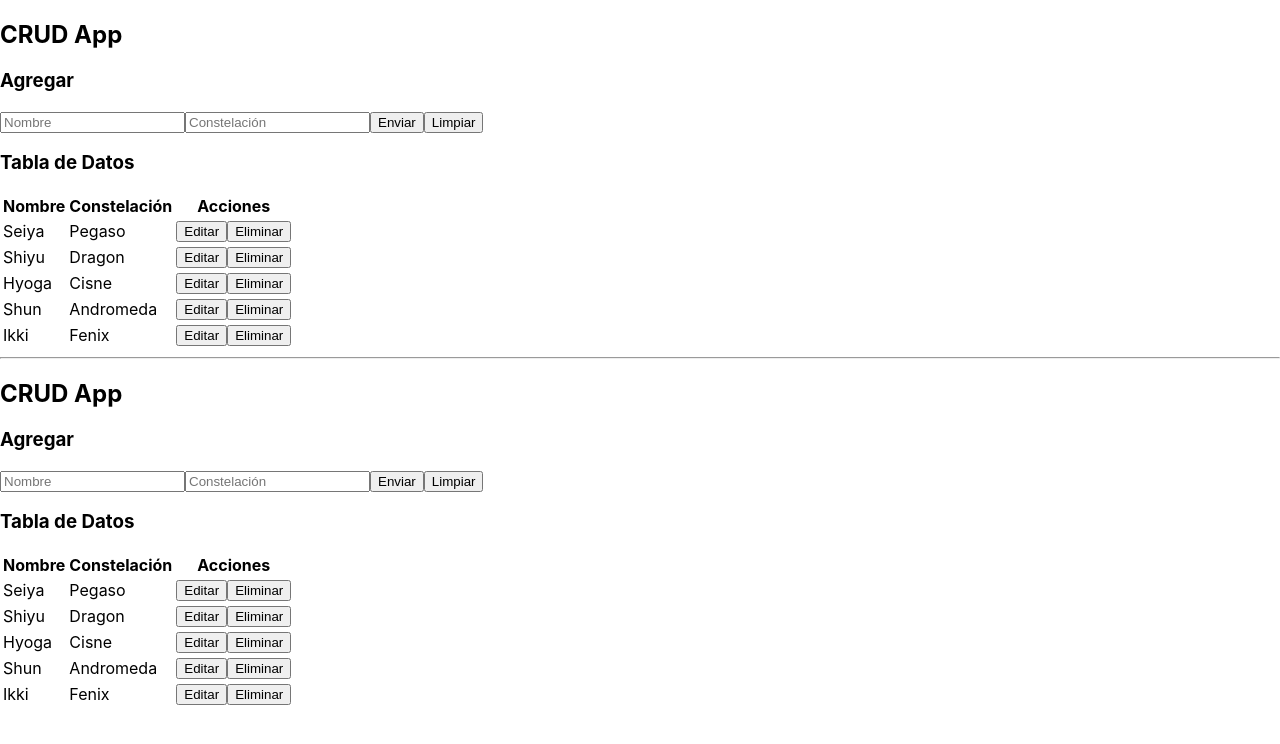
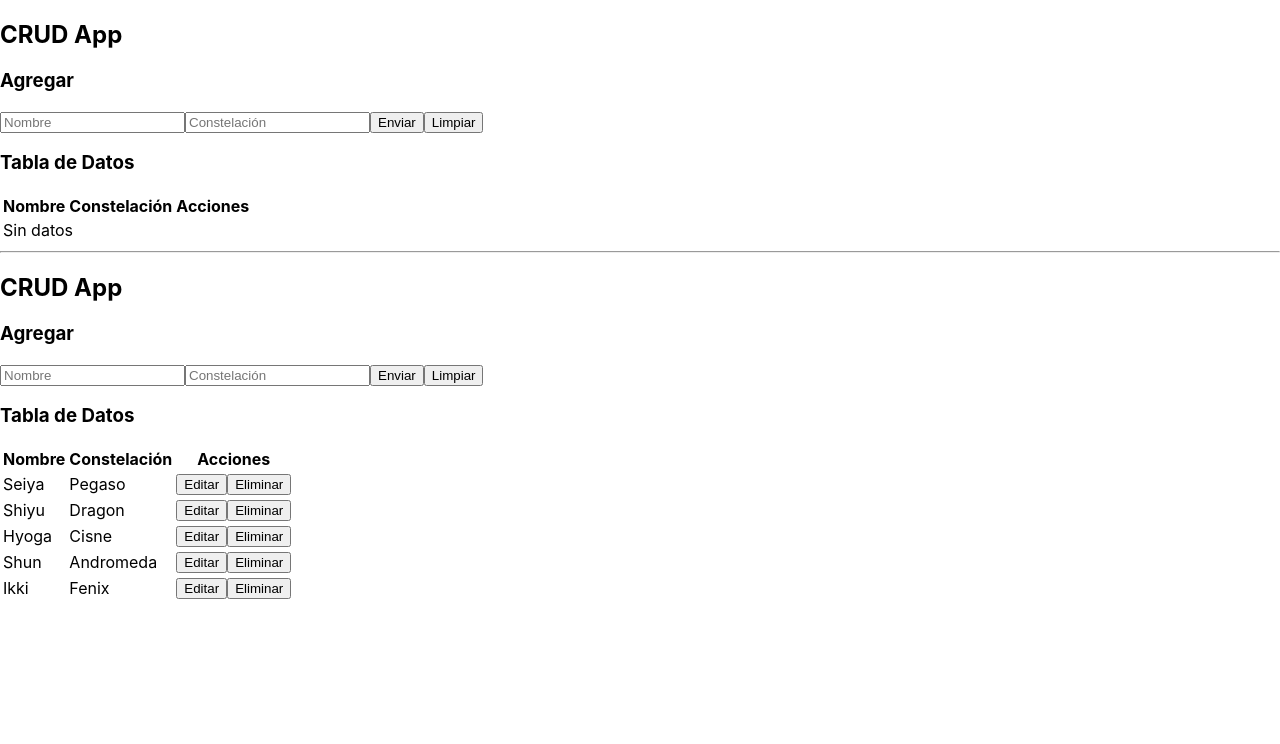
Before and after one commit to dashdancin/Ejercicios_React, a React (Create React App) app: page / in a window 1280 px wide. Shown: the top 744 px of the page. Built offline with nearby package versions, Linux system fonts and the light colour scheme.

Commit message:
X db chance array

```diff
--- a/src/Components/CrudApi.js
+++ b/src/Components/CrudApi.js
@@ -2,36 +2,8 @@ import React, { useState } from 'react';
 import CrudForm from './CrudForm';
 import CrudTable from './CrudTable';
 
-const initialDb = [
- {
-  id: 1,
-  name: 'Seiya',
-  constellation: 'Pegaso',
- },
- {
-  id: 2,
-  name: 'Shiyu',
-  constellation: 'Dragon',
- },
- {
-  id: 3,
-  name: 'Hyoga',
-  constellation: 'Cisne',
- },
- {
-  id: 4,
-  name: 'Shun',
-  constellation: 'Andromeda',
- },
- {
-  id: 5,
-  name: 'Ikki',
-  constellation: 'Fenix',
- },
-];
-
 const CrudApi = () => {
- const [db, setDb] = useState(initialDb);
+ const [db, setDb] = useState([]);
  const [dataToEdit, setDataToEdit] = useState(null);
 
  const createData = (data) => {
```
